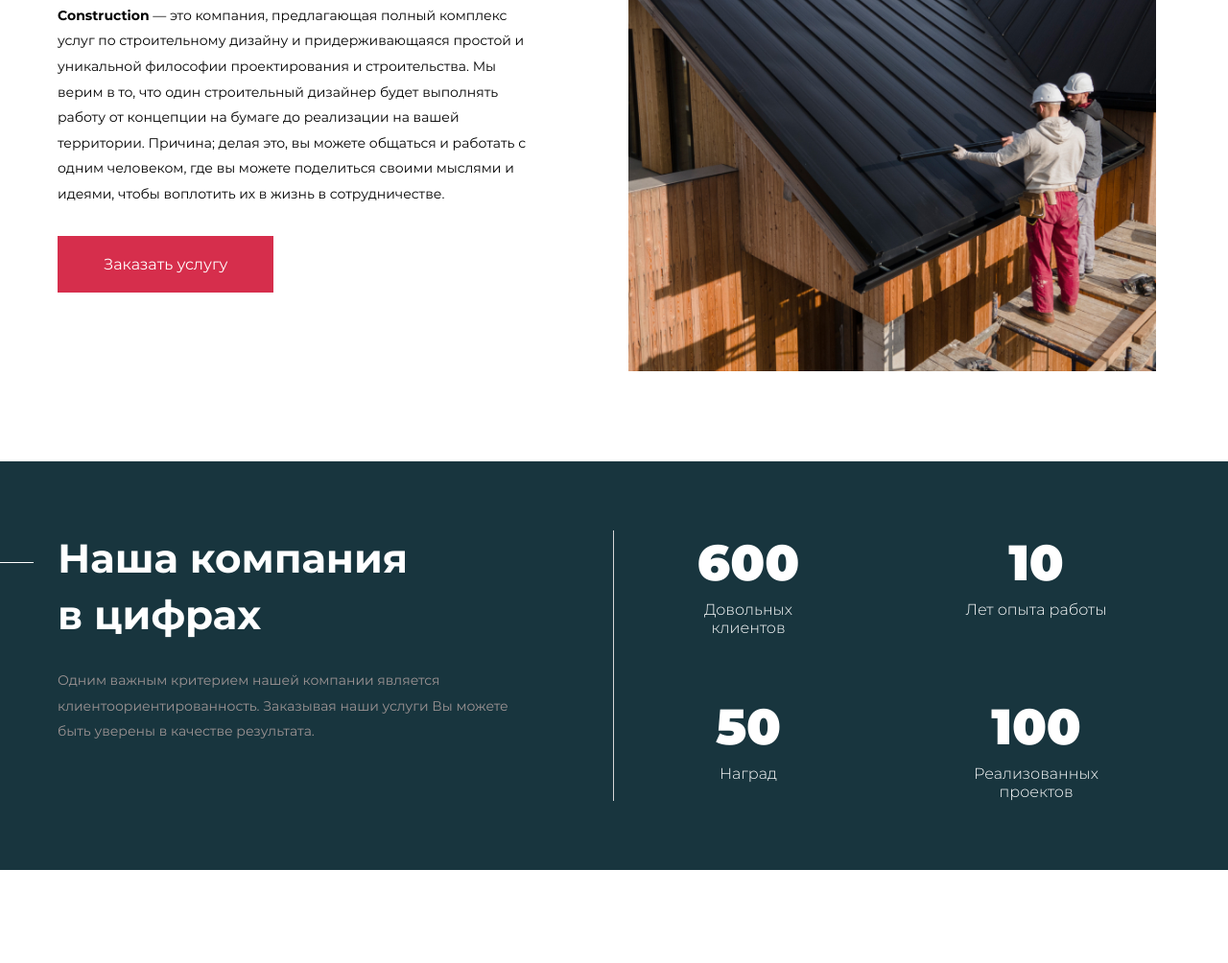
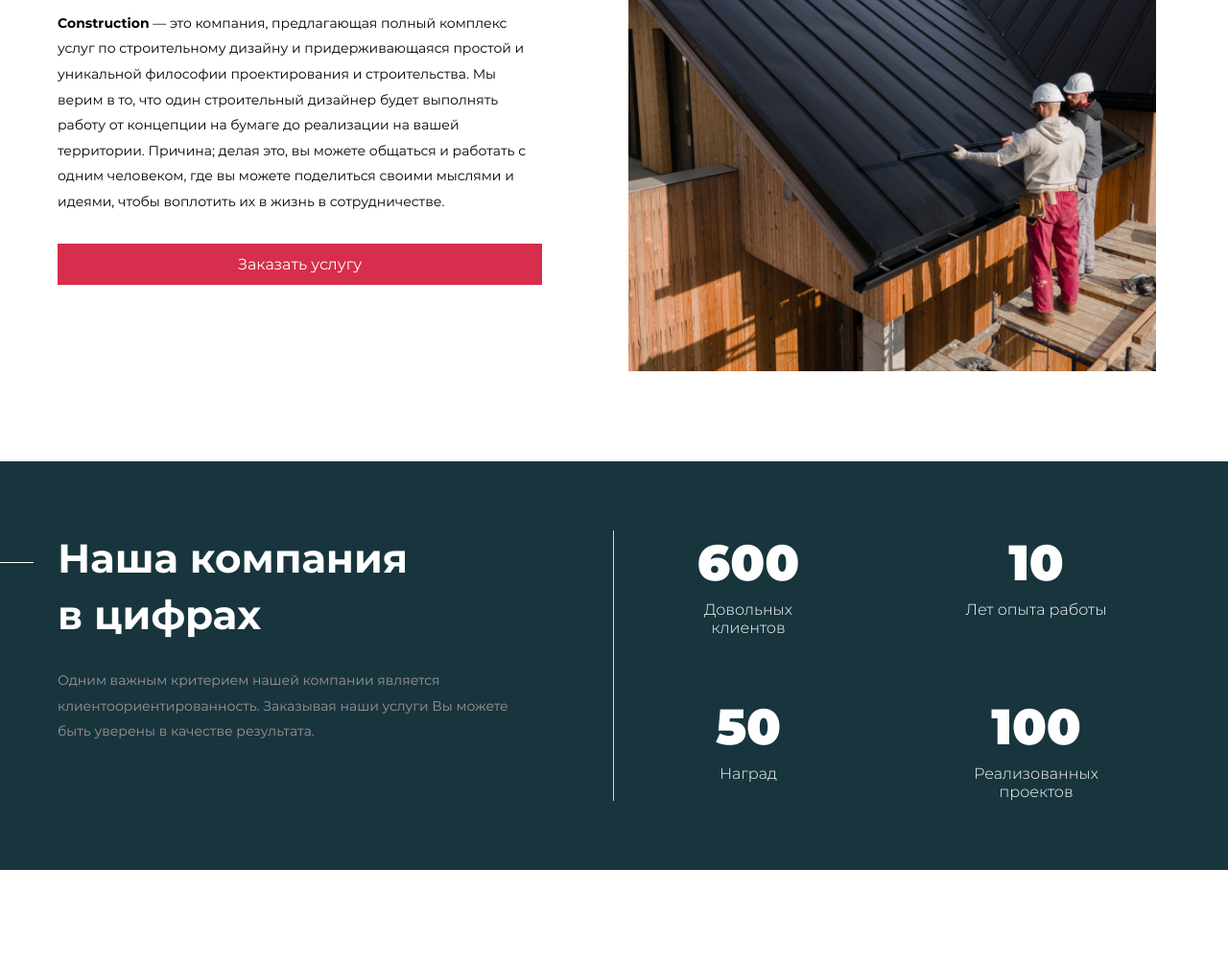
Before and after one commit to Digidon727/contctruction, a plain HTML site: page index.html in a window 1280 px wide. Shown: the part 984-1988 px from the top of the page at 96% size. Drawn offline with Linux system fonts and the light colour scheme.

Commit message:
Адаптив готов 2

```diff
--- a/index.html
+++ b/index.html
@@ -222,7 +222,7 @@
               мыслями
               и идеями, чтобы воплотить их в жизнь в сотрудничестве.</p>
           </div>
-          <a href="" class="def-btn">Заказать услугу</a>
+          <a href="#modal-form" data-effect="mfp-zoom-in" class=" services-btn def-btn ">Заказать услугу</a>
         </div>
         <div class="about-right">
           <img src="./images/2.about-us/about-bg.jpg" alt="О нас">
```
